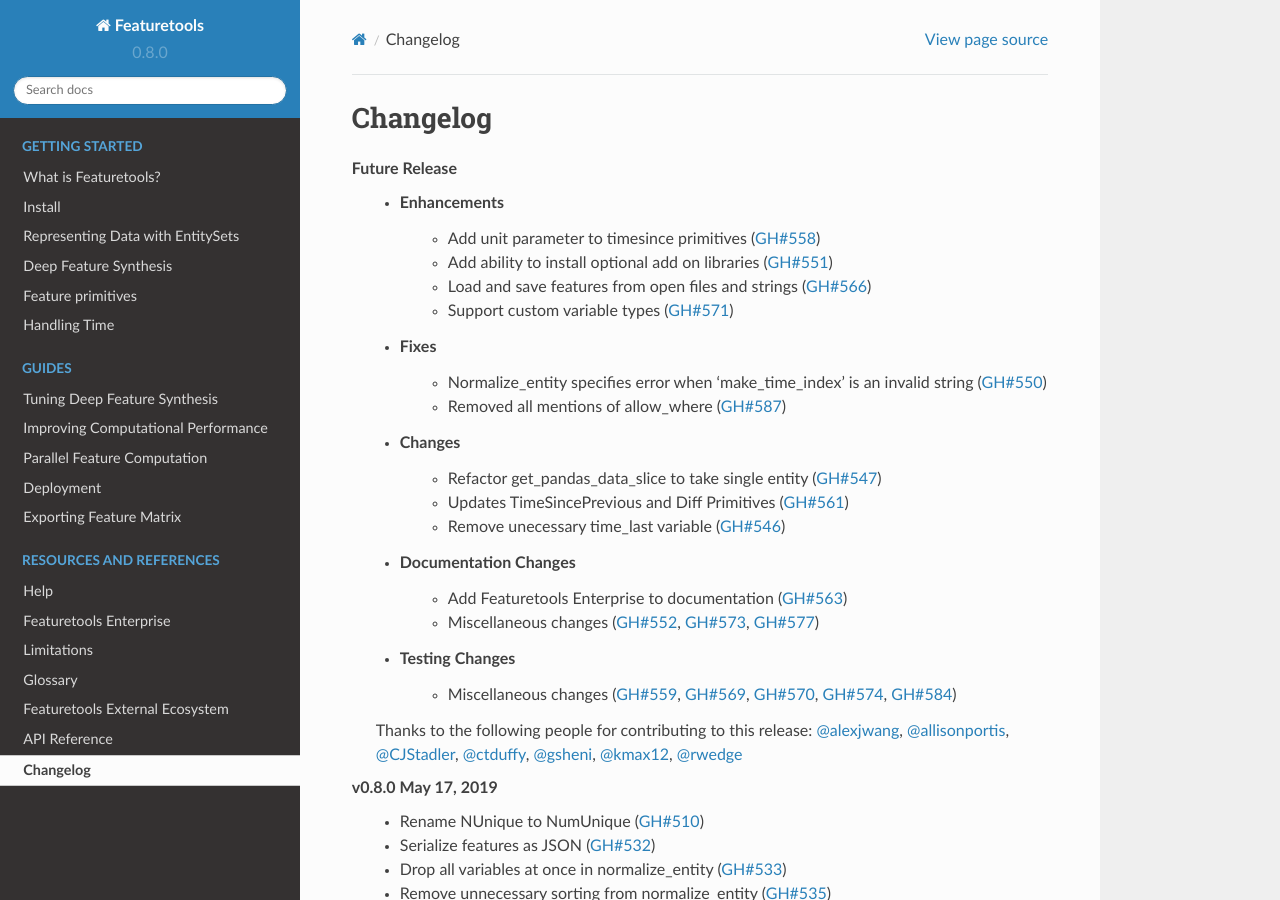
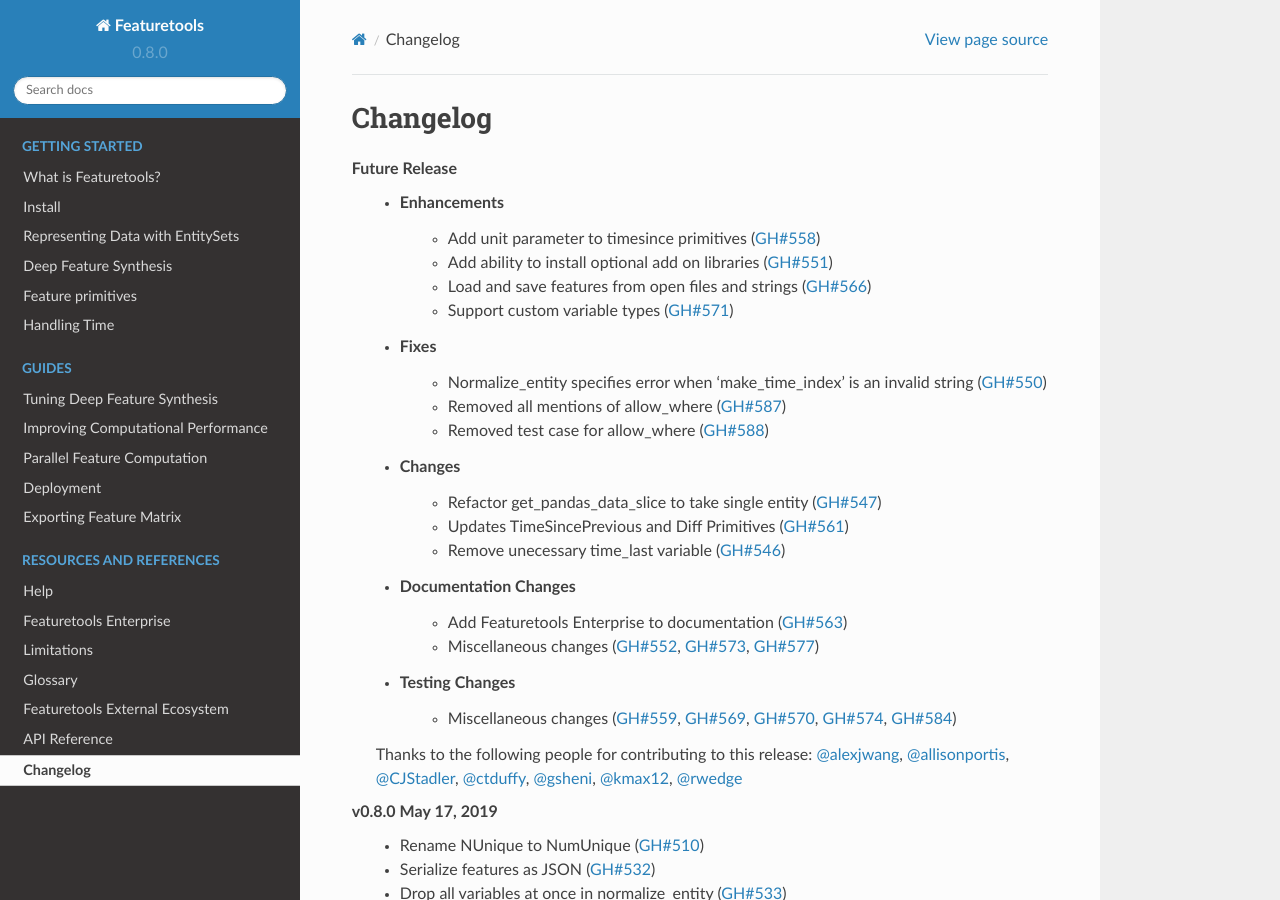
Before and after one commit to alteryx/featuretools, a Sphinx documentation site: the page built from docs/source/changelog.rst, in a window 1280 px wide and 900 px high. Built offline with Sphinx 7.4.7 and the Read the Docs theme 2.0.0, drawn with Linux system fonts in a browser that asks for light colours; pages that are not in the unit, such as notebooks, are missing from menus.

Commit message:
updated changelog

```diff
--- a/docs/source/changelog.rst
+++ b/docs/source/changelog.rst
@@ -11,6 +11,7 @@
     * Fixes
         * Normalize_entity specifies error when 'make_time_index' is an invalid string (:pr:`550`)
         * Removed all mentions of allow_where (:pr:`587`)
+        * Removed test case for allow_where (:pr:`588`)
     * Changes
         * Refactor get_pandas_data_slice to take single entity (:pr:`547`)
         * Updates TimeSincePrevious and Diff Primitives (:pr:`561`)
```
